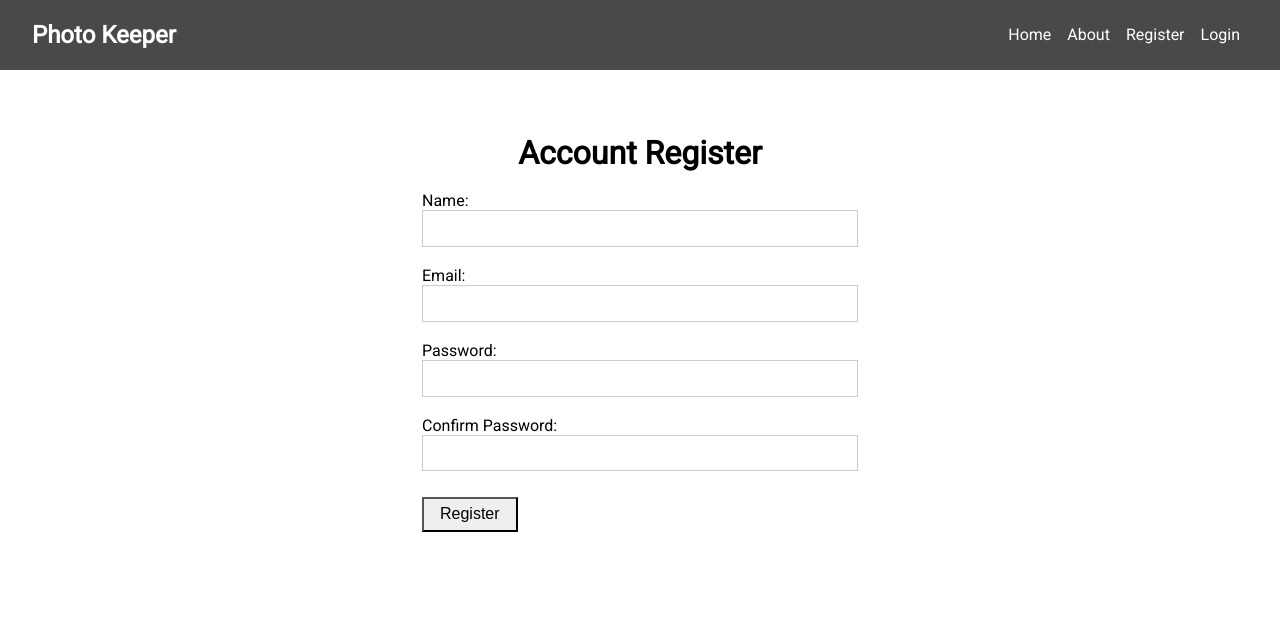
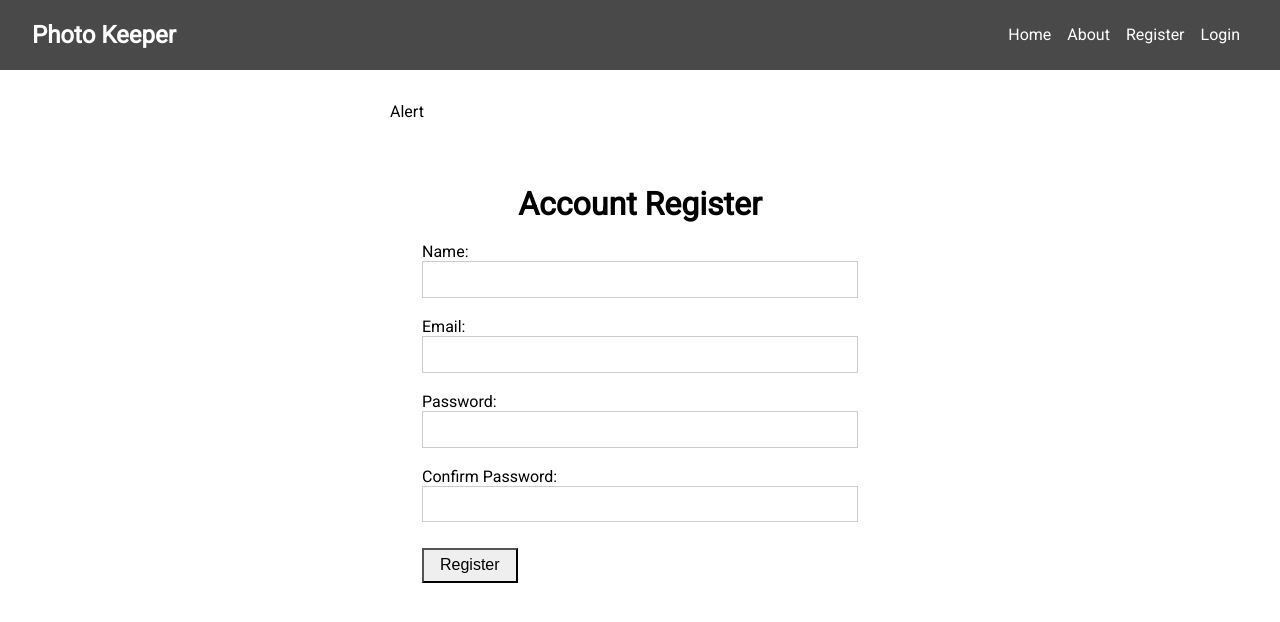
Before and after one commit to dekim2324/mini-app2, a React (Create React App) app in the folder client/: page /register in a window 1280 px wide. Shown: the top 622 px of the page. Built offline with nearby package versions, Linux system fonts and the light colour scheme.

Commit message:
redux finished for alert

```diff
--- a/client/src/App.css
+++ b/client/src/App.css
@@ -69,3 +69,9 @@ input[type='password'] {
     appearance: none;
     padding: 0.4rem 1rem;
 }
+
+/* Alert */
+.alert {
+    max-width: 500px;
+    margin: 2rem auto;
+}
--- a/client/src/App.js
+++ b/client/src/App.js
@@ -7,11 +7,13 @@ import About from './components/pages/About';
 import Register from './components/auth/Register';
 import Login from './components/auth/Login';
 import Navbar from './components/layouts/Navbar';
+import Alert from './components/layouts/Alert';
 
 const App = () => {
   return (
     <Router >
       <Navbar />
+      <Alert />
       <Switch>
         <Route exact path="/" component={Home} />
         <Route exact path="/about" component={About} />
--- /dev/null
+++ b/client/src/actions/actions.js
@@ -0,0 +1,6 @@
+export const setAlert = () => {
+    return {
+        type: 'SET_ALERT',
+        payload: true
+    }
+};
--- a/client/src/components/auth/Register.jsx
+++ b/client/src/components/auth/Register.jsx
@@ -1,6 +1,8 @@
-import React, { useState } from 'react'
+import React, { useState } from 'react';
+import { connect } from 'react-redux';
+import { setAlert } from '../../actions/actions';
 
-const Signup = () => {
+const Register = props => {
     const [user, setUser] = useState({
         name: '',
         email: '',
@@ -16,6 +18,15 @@ const Signup = () => {
     const onSubmit = e => {
         e.preventDefault();
         console.log(user);
+
+
+        if(password !== password2) {
+            // dispatch action
+            props.setAlert()
+        } else {
+            // axios.post()
+        }
+
         setUser({
             name: '',
             email: '',
@@ -55,4 +66,12 @@ const Signup = () => {
     )
 }
 
-export default Signup;
+const mapStateToProps = state => {
+    return {
+        alertStatus: state
+    }
+}
+const mapDispatchToProps = {
+    setAlert
+}
+export default connect(mapStateToProps, mapDispatchToProps)(Register)
--- /dev/null
+++ b/client/src/components/layouts/Alert.jsx
@@ -0,0 +1,11 @@
+import React from 'react';
+
+const Alert = () => {
+    return (
+        <div className='alert'>
+            Alert
+        </div>
+    )
+}
+
+export default Alert;
--- a/client/src/index.js
+++ b/client/src/index.js
@@ -1,6 +1,12 @@
 import React from 'react';
 import ReactDOM from 'react-dom';
+import { createStore } from 'redux';
+import { Provider } from 'react-redux';
+import reducers from './reducers/reducers';
 import App from './App';
 
-
-ReactDOM.render(<App />, document.getElementById('root'));
+ReactDOM.render(
+<Provider store={createStore(reducers)}>
+    <App />
+</Provider>
+, document.getElementById('root'));
--- /dev/null
+++ b/client/src/reducers/reducers.js
@@ -0,0 +1,12 @@
+import { combineReducers } from 'redux';
+
+const alertStatus = (state = false, action) => {
+    switch(action.type) {
+        case 'SET_ALERT':
+            return action.payload
+        default:
+            return state
+    }
+}
+
+export default alertStatus;
--- a/package.json
+++ b/package.json
@@ -22,7 +22,10 @@
   },
   "homepage": "https://github.com/dekim2324/mini-app2#readme",
   "dependencies": {
-    "express": "^4.17.1"
+    "axios": "^0.19.1",
+    "express": "^4.17.1",
+    "react-redux": "^7.1.3",
+    "redux": "^4.0.5"
   },
   "devDependencies": {
     "concurrently": "^5.0.2",
```
Also changed, not shown: 1 other file (tests, documents, lock files or other folders).
